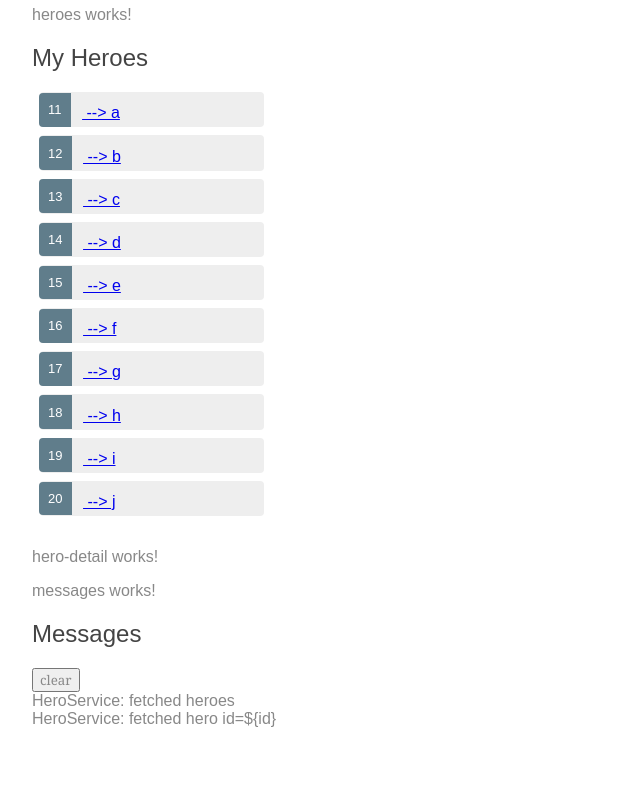
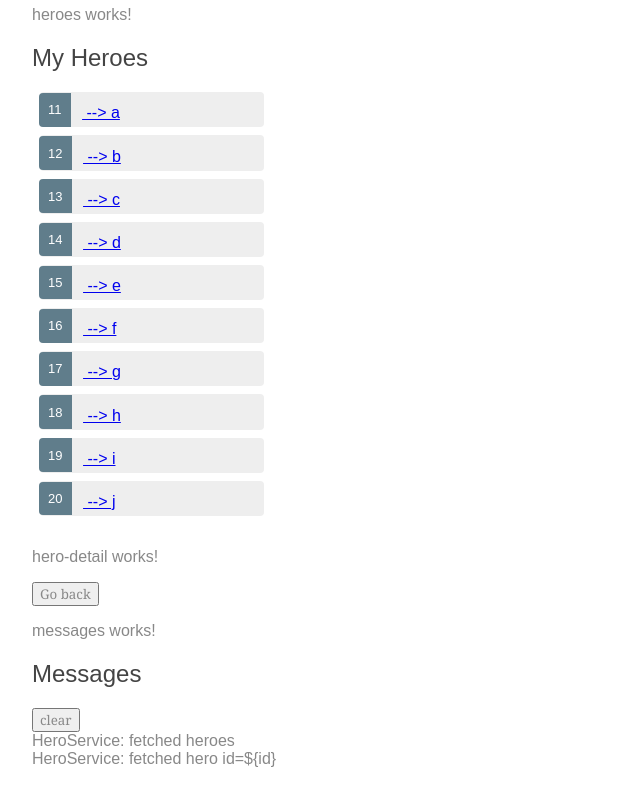
Before and after one commit to stories2/AngularJS-Study, an Angular app in the folder angular-tour-of-heroes/: page /heroes in a window 1280 px wide. Shown: the part 665-1465 px from the top of the page, without its empty margins (0-640 px from the left). Before the commit the page ends 1425 px from the top, so only its background shows below. Built offline with nearby package versions, Linux system fonts and the light colour scheme.

Commit message:
End of chapter 7

```diff
--- a/angular-tour-of-heroes/src/app/hero-detail/hero-detail.component.html
+++ b/angular-tour-of-heroes/src/app/hero-detail/hero-detail.component.html
@@ -11,3 +11,4 @@
     </label>
   </div>
 </div>
+<button (click)="goBack()">Go back</button>
--- a/angular-tour-of-heroes/src/app/hero-detail/hero-detail.component.ts
+++ b/angular-tour-of-heroes/src/app/hero-detail/hero-detail.component.ts
@@ -26,4 +26,8 @@ export class HeroDetailComponent implements OnInit {
     const id = +this.route.snapshot.paramMap.get('id');
     this.heroService.getHero(id).subscribe(hero => this.hero = hero);
   }
+
+  goBack(): void {
+    this.location.back();
+  }
 }
--- a/angular-tour-of-heroes/src/app/hero.service.ts
+++ b/angular-tour-of-heroes/src/app/hero.service.ts
@@ -19,6 +19,6 @@ export class HeroService {
 
   getHero(id: number): Observable<Hero> {
     this.messageService.add("HeroService: fetched hero id=${id}");
-    return of(HEROES.find(hero => hero.id == id));
+    return of(HEROES.find(hero => hero.id === id));
   }
 }
```
